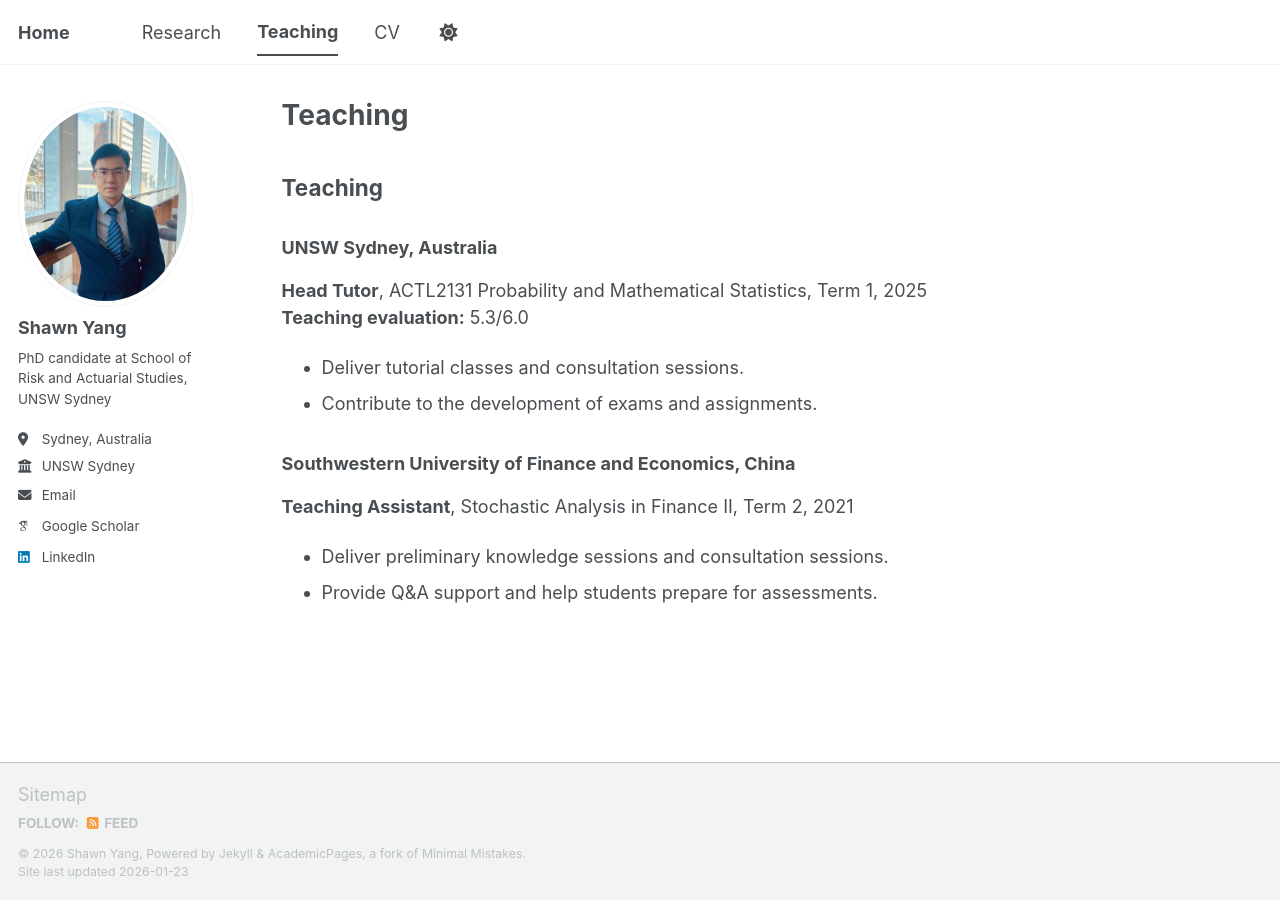
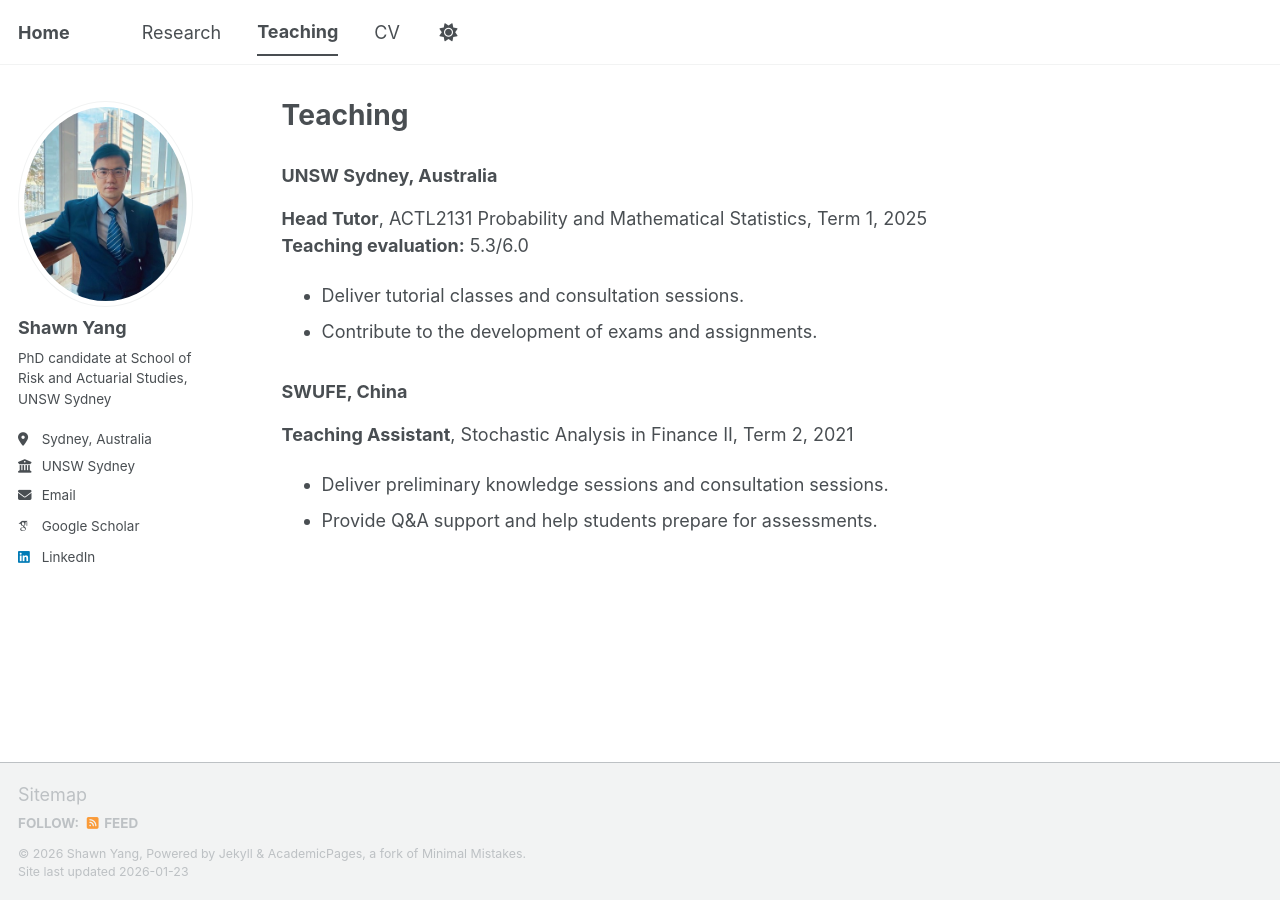
Before and after one commit to Shawnyangbest/Shawnyangbest, a Jekyll site: the page built from _pages/teaching.md, in a window 1280 px wide. Built offline with Jekyll 4.4.1, drawn with Linux system fonts in a browser that asks for light colours; some web fonts are replaced; a script bundle is joined from its source files by our own code; library files that are not in the unit come from our copies.

Commit message:
Update teaching.md

```diff
--- a/_pages/teaching.md
+++ b/_pages/teaching.md
@@ -4,15 +4,13 @@ title: "Teaching"
 permalink: /teaching/
 author_profile: True
 ---
-## Teaching
-
 ### UNSW Sydney, Australia
 **Head Tutor**, ACTL2131 Probability and Mathematical Statistics, Term 1, 2025
 **Teaching evaluation:** 5.3/6.0
 - Deliver tutorial classes and consultation sessions.
 - Contribute to the development of exams and assignments.
 
-### Southwestern University of Finance and Economics, China
+### SWUFE, China
 **Teaching Assistant**, Stochastic Analysis in Finance II, Term 2, 2021
 - Deliver preliminary knowledge sessions and consultation sessions.
 - Provide Q&A support and help students prepare for assessments.
```
